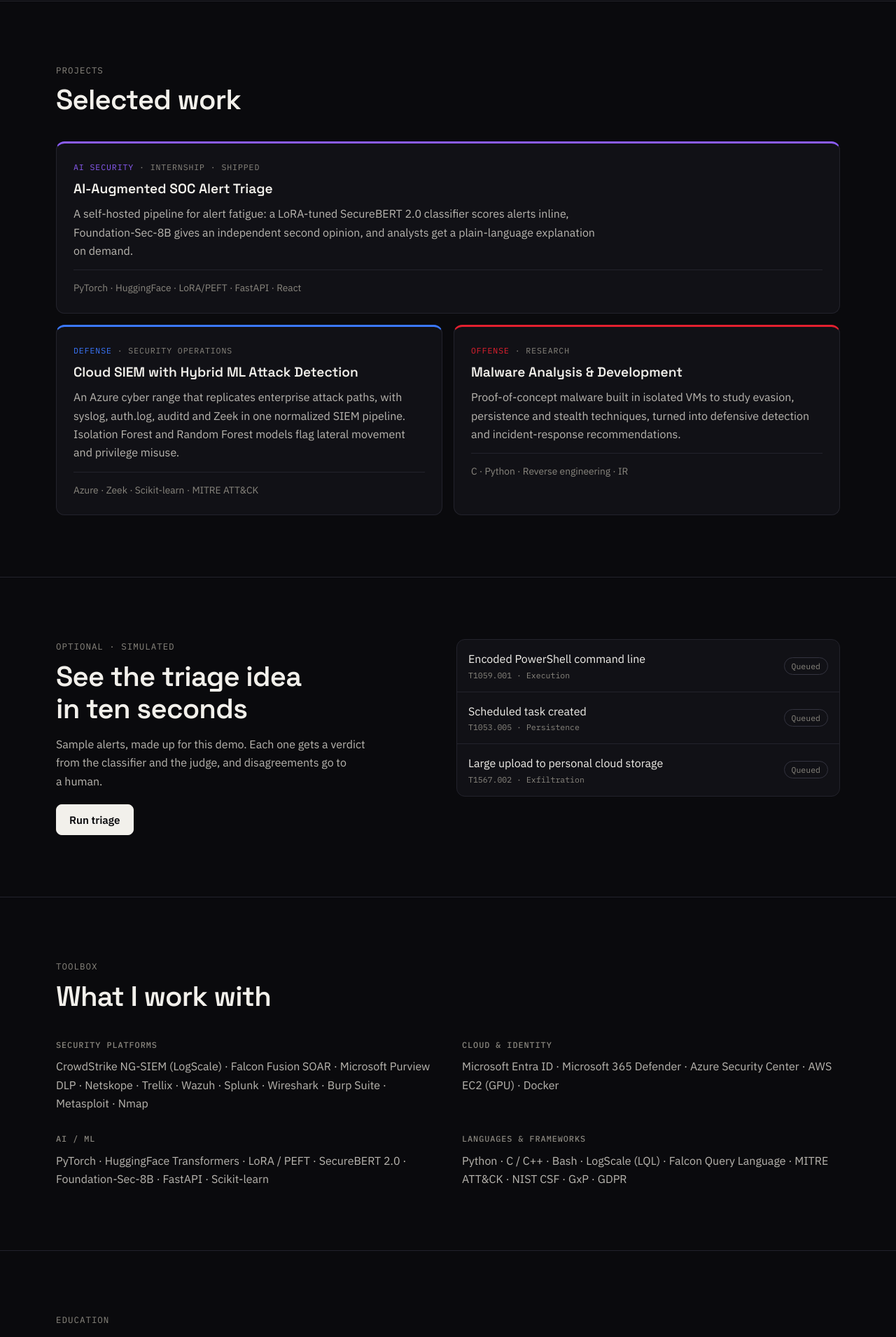
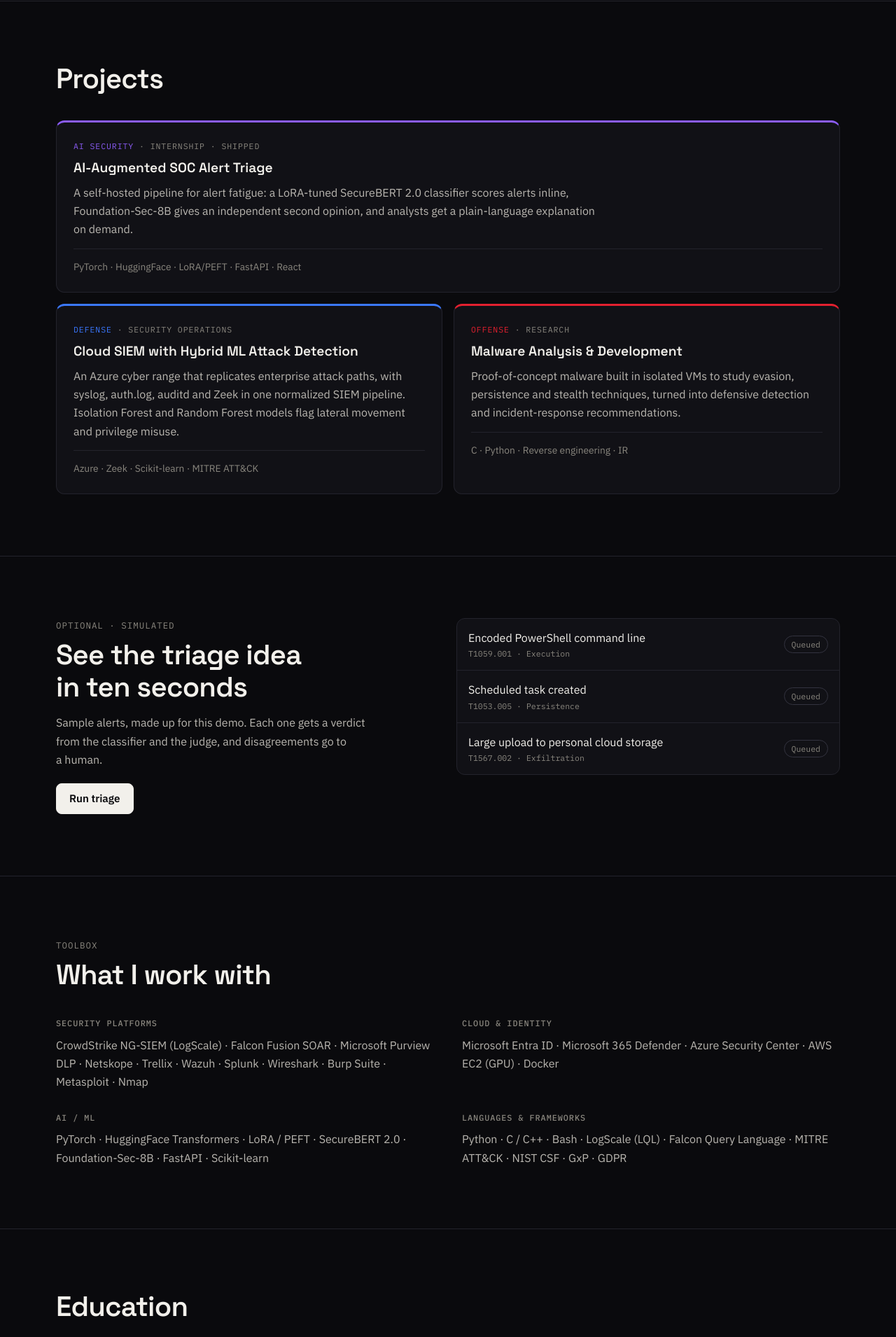
Before and after one commit to DragoBludvist/portfolio, a React (Vite) app: page / in a window 1280 px wide. Shown: the part 2100-4010 px from the top of the page at 70% size. Built offline with nearby package versions, Linux system fonts and the light colour scheme.

Commit message:
Simplify Projects and Education headings

```diff
--- a/src/components/Education.jsx
+++ b/src/components/Education.jsx
@@ -3,7 +3,7 @@ import Section from './Section.jsx';
 
 export default function Education() {
   return (
-    <Section id="education" kicker="Education" title="Training & certifications">
+    <Section id="education" title="Education">
       <div className="edu">
         <ul className="edu-list">
           {education.map((e) => (
--- a/src/components/Projects.jsx
+++ b/src/components/Projects.jsx
@@ -11,7 +11,7 @@ const SIDE_LABEL = { offense: 'Offense', defense: 'Defense', ai: 'AI security' }
 export default function Projects() {
   const gridRef = useSpotlight('.project');
   return (
-    <Section id="projects" kicker="Projects" title="Selected work">
+    <Section id="projects" title="Projects">
       <div className="projects" ref={gridRef}>
         {projects.map((p) => (
           <article key={p.name} className={`project tone-${p.side} reveal`}>
--- a/src/components/Section.jsx
+++ b/src/components/Section.jsx
@@ -1,9 +1,9 @@
-// A page section with a small mono kicker above a calm heading.
+// A page section with an optional small mono kicker above a calm heading.
 export default function Section({ id, kicker, title, children, className = '' }) {
   return (
     <section id={id} className={`section ${className}`} aria-labelledby={`${id}-title`}>
       <div className="wrap">
-        <p className="kicker reveal">{kicker}</p>
+        {kicker && <p className="kicker reveal">{kicker}</p>}
         <h2 id={`${id}-title`} className="h2 reveal">
           {title}
         </h2>
```
